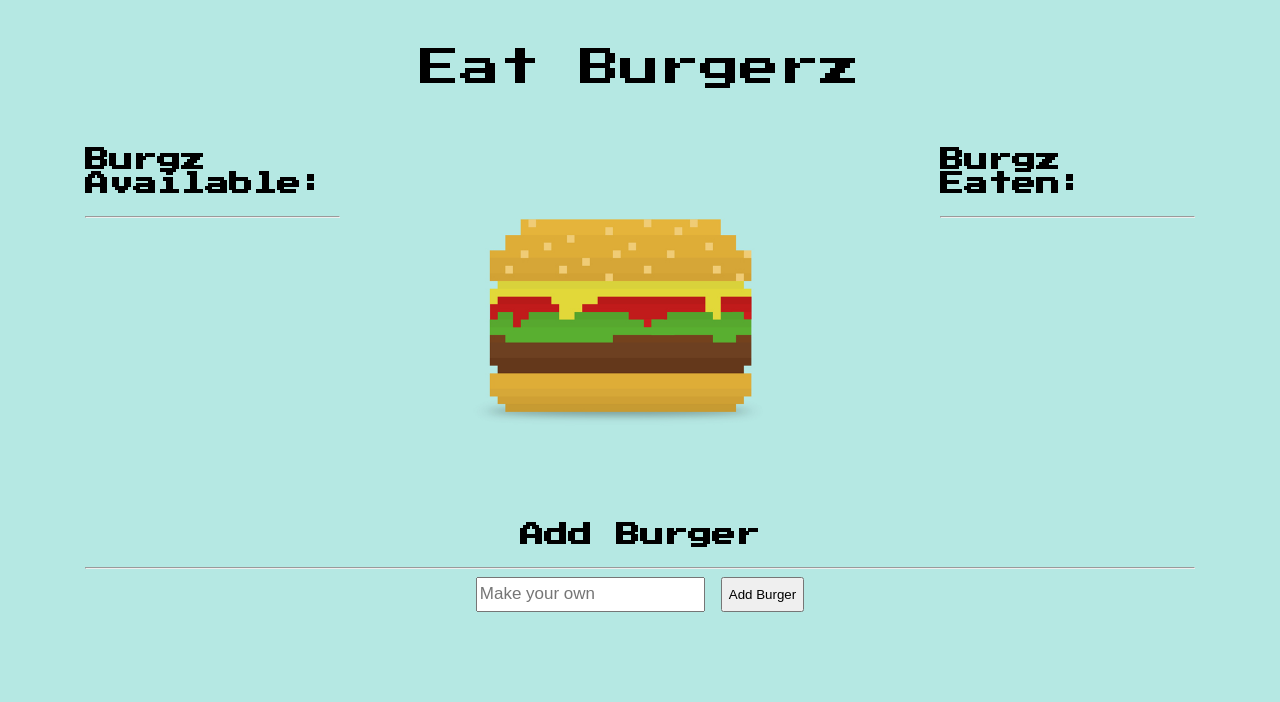
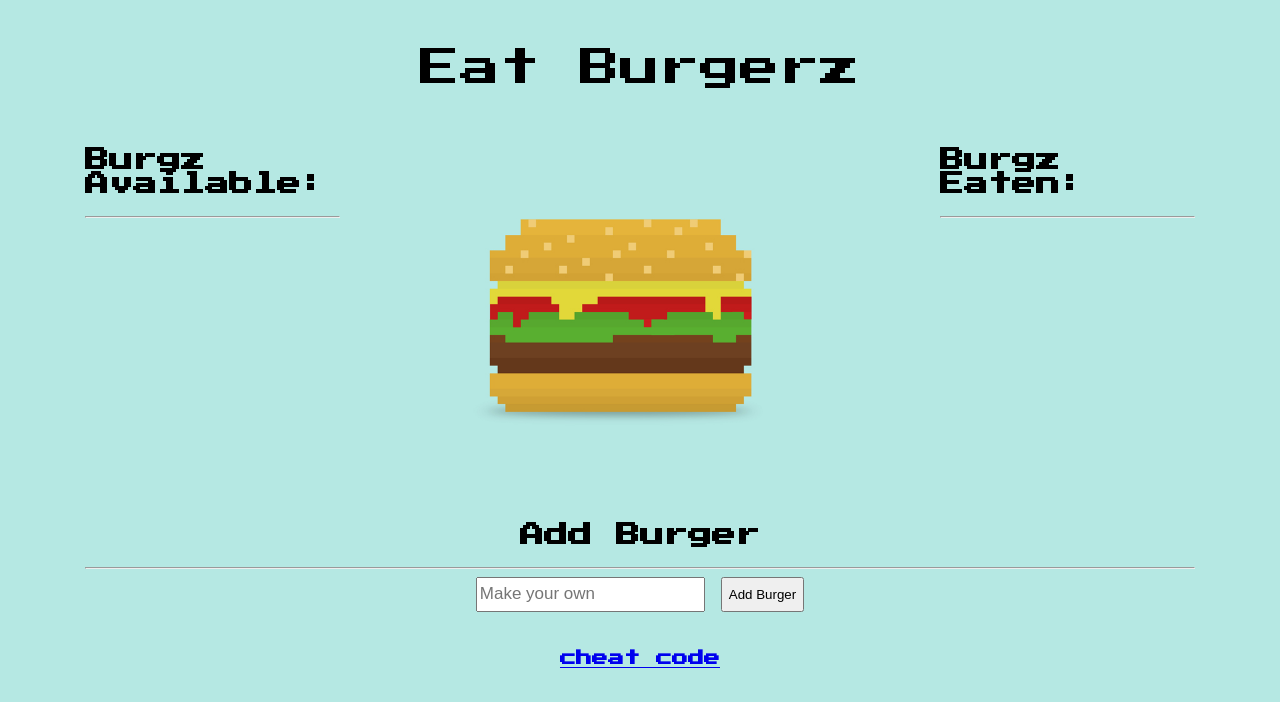
Before and after one commit to jdlehne/burg2, a website: page public/index.html in a window 1280 px wide. Drawn offline with nearby package versions, Linux system fonts and the light colour scheme; no server answers.

Commit message:
repo link

```diff
--- a/public/index.html
+++ b/public/index.html
@@ -54,6 +54,7 @@
           <button type="submit" class="btn btn-default"id="addBtn">Add Burger</button>
         </form>
         <br>
+        <h4><a href ="https://github.com/jdlehne/burg2">cheat code</a></h4>
       </div>
     </div>
 
--- a/routes/api-routes.js
+++ b/routes/api-routes.js
@@ -16,7 +16,6 @@ module.exports = function(app) {
   app.get("/api/burgers", function(req, res) {
     db.Burgers.findAll({}).then(function(dbBurgers) {
       res.json(dbBurgers);
-    //  console.log("From get in routes: " + dbBurgers);
     });
   });
 
```
